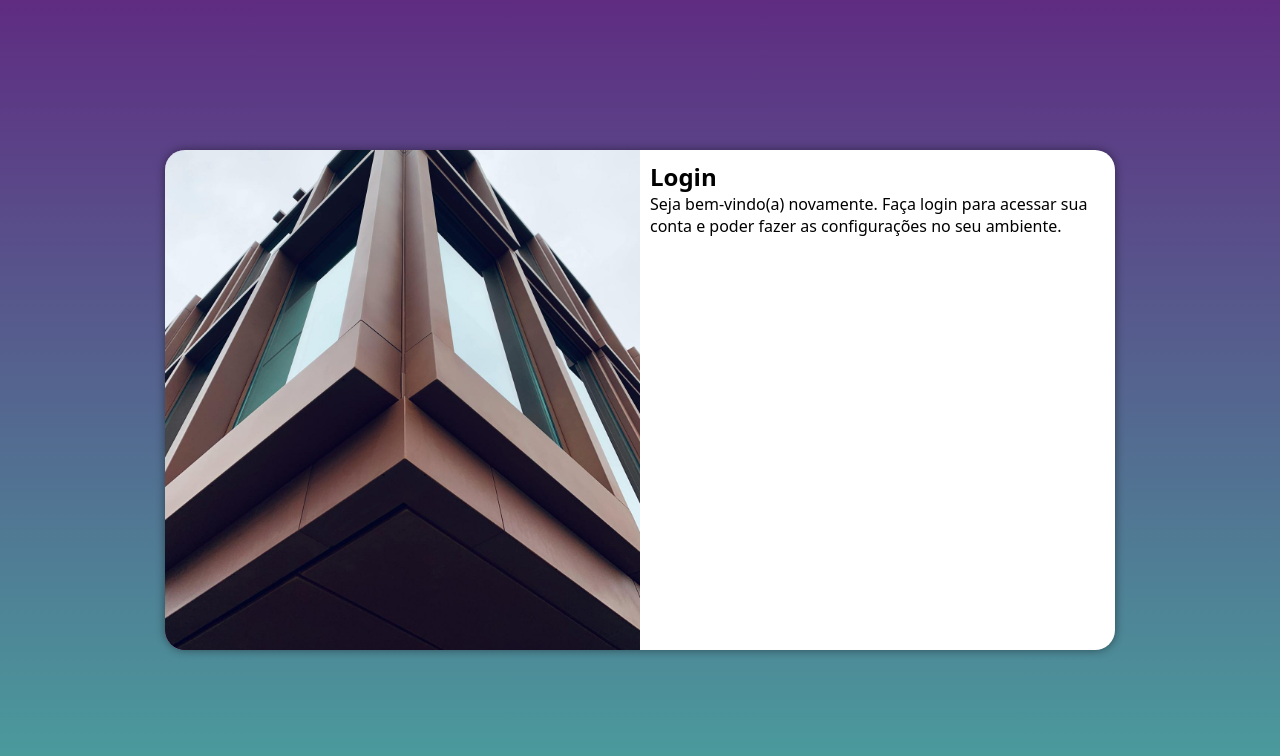
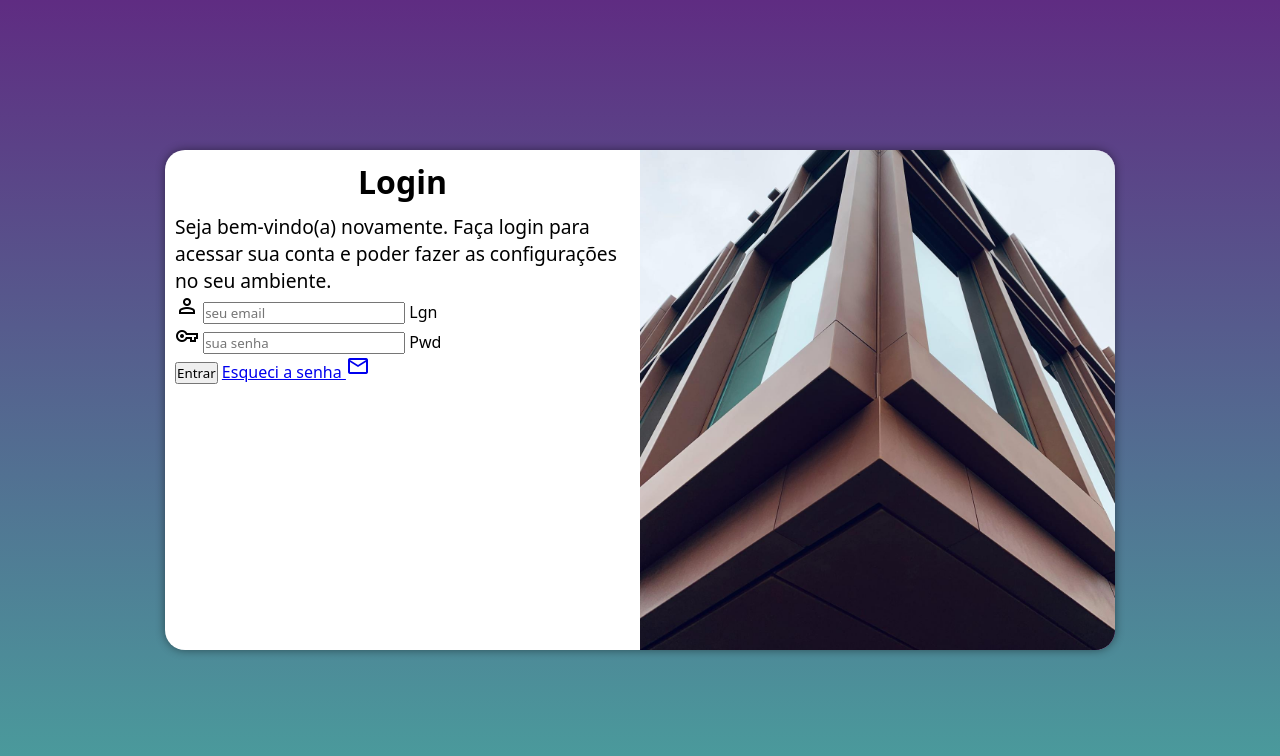
Before and after one commit to mateusleguir/projeto-login, a plain HTML site: page index.html in a window 1280 px wide. Drawn offline with nearby package versions, Linux system fonts and the light colour scheme.

Commit message:
adicionei o formulario

```diff
--- a/estilos/media-query.css
+++ b/estilos/media-query.css
@@ -40,13 +40,21 @@ Grandes telas: acima de 1200px
   }
 
   section#login > div#imagem {
-    float: left;
+    float: right;
     width: 50%;
     height: 100%;
   }
 
   section#login > div#formulario {
-    float: right;
+    float: left;
     width: 50%;
   }
+
+  div#formulario > h1 {
+    font-size: 2em;
+  }
+
+  div#formulario > p {
+    font-size: 1.2em;
+  }
 }
--- a/estilos/style.css
+++ b/estilos/style.css
@@ -59,3 +59,12 @@ section#login > div#formulario {
   display: block;
   padding: 10px;
 }
+
+div#formulario > h1 {
+  text-align: center;
+  margin-bottom: 10px;
+}
+
+div#formulario > p {
+  font-size: 0.8em;
+}
--- a/index.html
+++ b/index.html
@@ -3,6 +3,10 @@
   <head>
     <meta charset="UTF-8" />
     <meta name="viewport" content="width=device-width, initial-scale=1.0" />
+    <link
+      href="https://fonts.googleapis.com/css2?family=Material+Symbols+Outlined"
+      rel="stylesheet"
+    />
     <link rel="stylesheet" href="estilos/style.css" />
     <link rel="stylesheet" href="estilos/media-query.css" />
     <title>Login</title>
@@ -19,7 +23,39 @@
             Seja bem-vindo(a) novamente. Faça login para acessar sua conta e
             poder fazer as configurações no seu ambiente.
           </p>
-          <form action="login.php" method="post"></form>
+          <form action="login.php" method="post" autocomplete="on">
+            <div class="campo">
+              <span class="material-symbols-outlined"> person </span>
+              <input
+                type="email"
+                name="login"
+                id="ilogin"
+                placeholder="seu email"
+                autocomplete="email"
+                required
+                maxlength="30"
+              />
+              <label for="ilogin">Lgn</label>
+            </div>
+            <div class="campo">
+              <span class="material-symbols-outlined"> vpn_key </span>
+              <input
+                type="password"
+                name="senha"
+                id="isenha"
+                placeholder="sua senha"
+                autocomplete="current-password"
+                required
+                minlength="8"
+              />
+              <label for="isenha">Pwd</label>
+            </div>
+            <input type="submit" value="Entrar" />
+            <a href="esqueci.html"
+              >Esqueci a senha
+              <span class="material-symbols-outlined"> mail </span></a
+            >
+          </form>
         </div>
       </section>
     </main>
```
